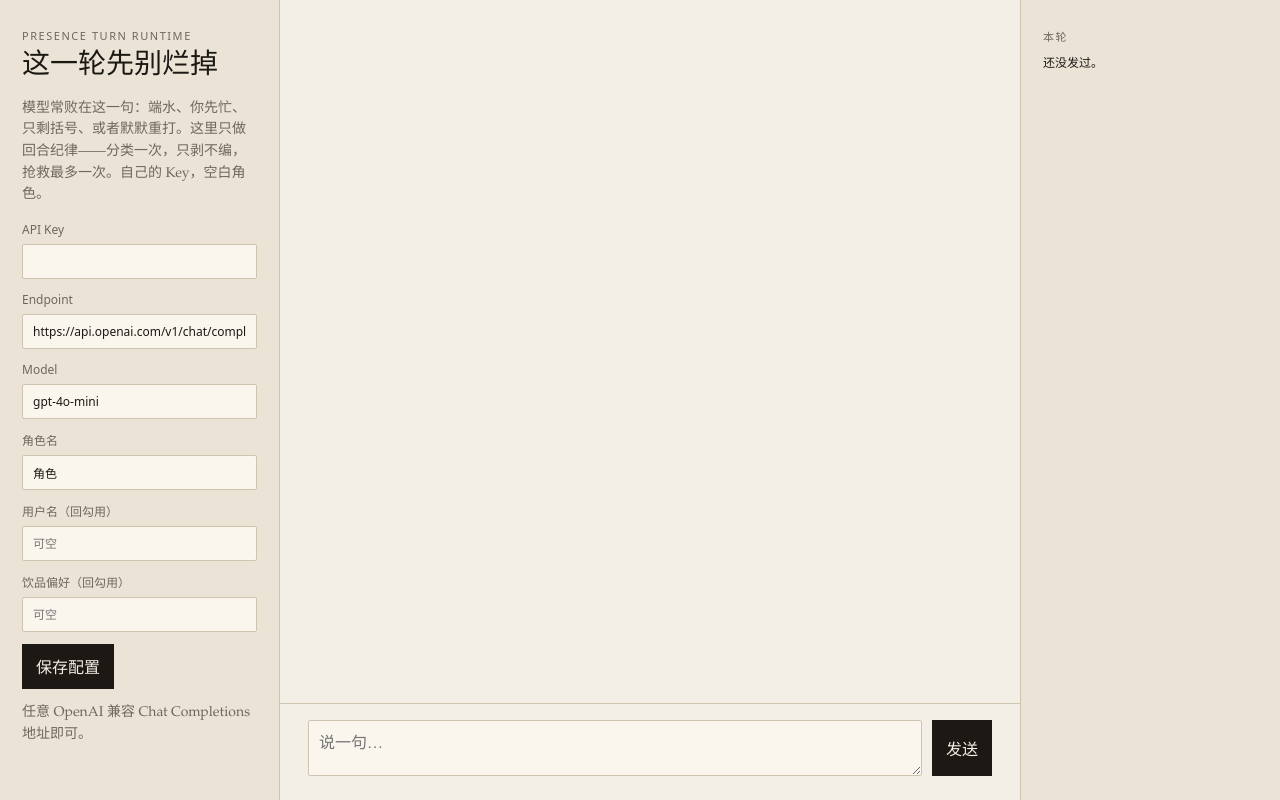
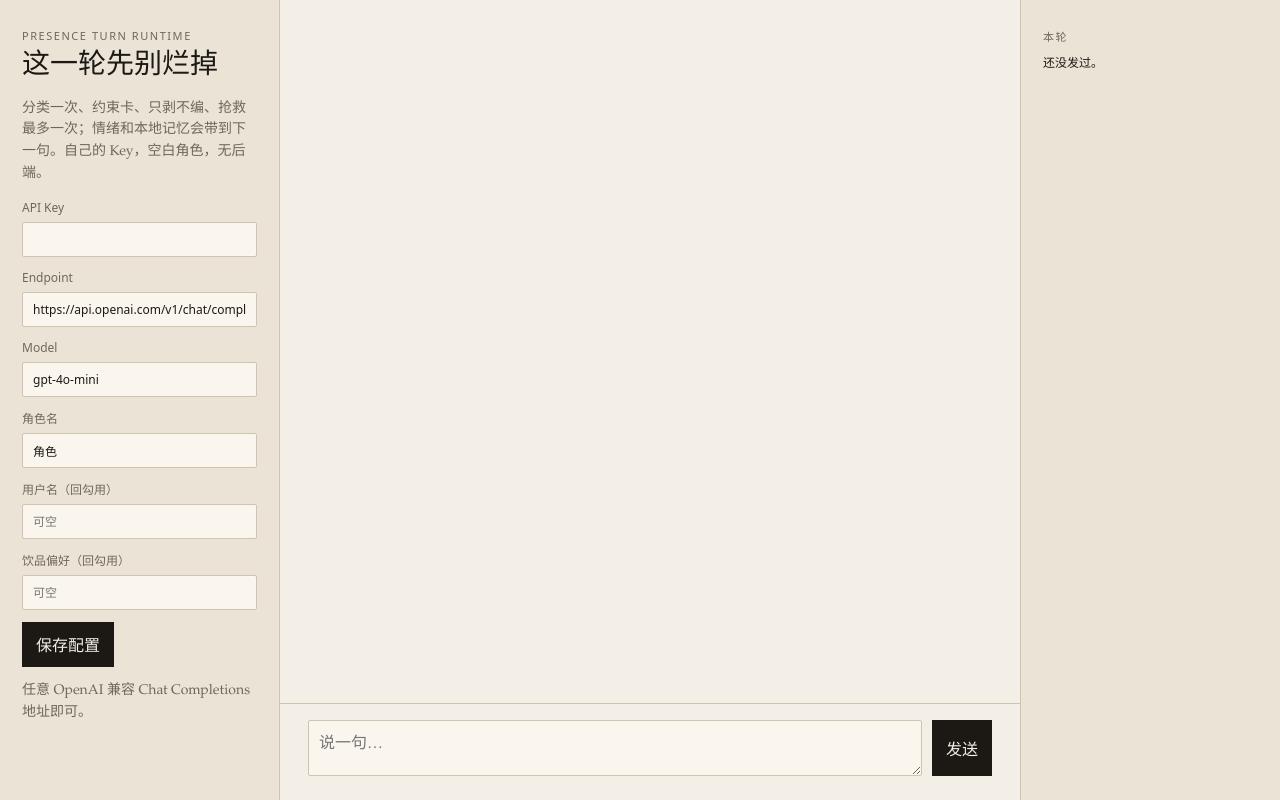
Before and after one commit to winghamlorean-ctrl/presence-turn-runtime, a website built with Vite: page index.html in a window 1280 px wide. Built offline with nearby package versions, Linux system fonts and the light colour scheme.

Commit message:
Lead the public page with the full turn-engine stack.

```diff
--- a/index.html
+++ b/index.html
@@ -12,7 +12,7 @@
         <p class="kicker">Presence Turn Runtime</p>
         <h1>这一轮先别烂掉</h1>
         <p class="lede">
-          模型常败在这一句：端水、你先忙、只剩括号、或者默默重打。这里只做回合纪律——分类一次，只剥不编，抢救最多一次。自己的 Key，空白角色。
+          分类一次、约束卡、只剥不编、抢救最多一次；情绪和本地记忆会带到下一句。自己的 Key，空白角色，无后端。
         </p>
 
         <label>
--- a/package.json
+++ b/package.json
@@ -4,7 +4,7 @@
   "version": "0.1.0",
   "license": "MIT",
   "type": "module",
-  "description": "Companion chat fails this turn: maid-service, you-go-busy, empty stage directions, or a silent rewrite. This engine classifies once, strips without inventing, salvages at most once, and lets mood carry. No backend.",
+  "description": "Companion-chat turn engine: classify once, constraint card, strip without inventing, salvage at most once, mood carries, local memory. Browser-only, bring your own key.",
   "keywords": [
     "llm",
     "chat",
```
Also changed, not shown: README.md.
